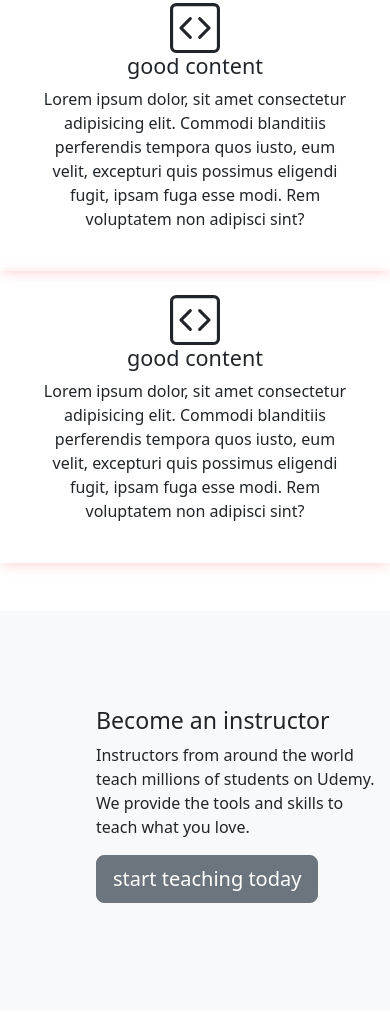
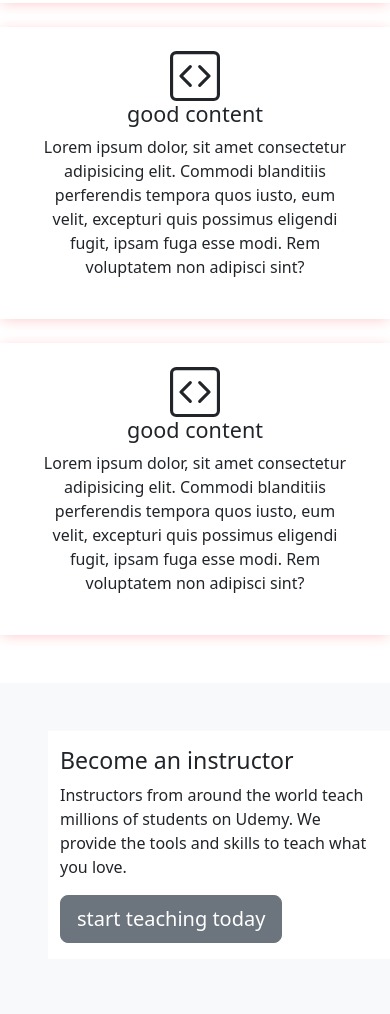
Before and after one commit to Dyana111/Online-Courses-Landing-Page, a plain HTML site: page index.html in a window 390 px wide. Shown: the part 3938-4952 px from the top of the page. Drawn offline with nearby package versions, Linux system fonts and the light colour scheme; files whose address does not match are found by name.

Commit message:
responsive

```diff
--- a/index.html
+++ b/index.html
@@ -124,7 +124,7 @@
       <div class="container mt-5">
         <h3>Why us</h3>
         <div class="row mt-4 mb-5">
-          <div class="col-lg-4 mycard">
+          <div class="col-lg-4 mycard mt-4">
             <div class=" text-center p-4">
               <svg xmlns="http://www.w3.org/2000/svg" width="50" height="50" fill="currentColor" class="bi bi-code-square" viewBox="0 0 16 16">
                 <path d="M14 1a1 1 0 0 1 1 1v12a1 1 0 0 1-1 1H2a1 1 0 0 1-1-1V2a1 1 0 0 1 1-1h12zM2 0a2 2 0 0 0-2 2v12a2 2 0 0 0 2 2h12a2 2 0 0 0 2-2V2a2 2 0 0 0-2-2H2z"/>
@@ -135,7 +135,7 @@
             </div>
 
           </div>
-          <div class="col-lg-4 mycard">
+          <div class="col-lg-4 mycard mt-4">
             <div class=" text-center p-4">
               <svg xmlns="http://www.w3.org/2000/svg" width="50" height="50" fill="currentColor" class="bi bi-code-square" viewBox="0 0 16 16">
                 <path d="M14 1a1 1 0 0 1 1 1v12a1 1 0 0 1-1 1H2a1 1 0 0 1-1-1V2a1 1 0 0 1 1-1h12zM2 0a2 2 0 0 0-2 2v12a2 2 0 0 0 2 2h12a2 2 0 0 0 2-2V2a2 2 0 0 0-2-2H2z"/>
@@ -145,7 +145,7 @@
               <p>Lorem ipsum dolor, sit amet consectetur adipisicing elit. Commodi blanditiis perferendis tempora quos iusto, eum velit, excepturi quis possimus eligendi fugit, ipsam fuga esse modi. Rem voluptatem non adipisci sint?</p>
             </div>
           </div>
-          <div class="col-lg-4 mycard">
+          <div class="col-lg-4 mycard mt-4">
             <div class=" text-center p-4">
               <svg xmlns="http://www.w3.org/2000/svg" width="50" height="50" fill="currentColor" class="bi bi-code-square" viewBox="0 0 16 16">
                 <path d="M14 1a1 1 0 0 1 1 1v12a1 1 0 0 1-1 1H2a1 1 0 0 1-1-1V2a1 1 0 0 1 1-1h12zM2 0a2 2 0 0 0-2 2v12a2 2 0 0 0 2 2h12a2 2 0 0 0 2-2V2a2 2 0 0 0-2-2H2z"/>
@@ -160,16 +160,19 @@
 
       </div>
 
-      <div class="container">
-        <div class="row mycard2 pt-5 ps-5 mb-5">
-          <div class=" col-lg-6 pt-5 ps-5 ">
-            <h3>Become an instructor</h3>
-            <p>Instructors from around the world teach millions of students on Udemy. We provide the tools and skills to teach what you love.</p>
-            <button type="button" class="btn btn-secondary btn-lg">start teaching today</button>
+      <!-- iphone 12s background-image not responsive!! -->
+      <div class="mycard2">
+        <div class="container">
+          <div class="row  pt-5 ps-5 mb-5">
+            <div class=" col-lg-6 pt-3  " style="background-color: white">
+              <h3>Become an instructor</h3>
+              <p>Instructors from around the world teach millions of students on Udemy. We provide the tools and skills to teach what you love.</p>
+              <button type="button" class="btn btn-secondary btn-lg mb-3">start teaching today</button>
+            </div>
           </div>
         </div>
+
       </div>
-
 
 
 
```
